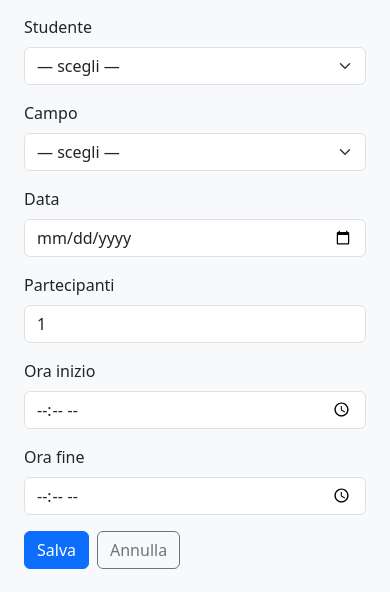
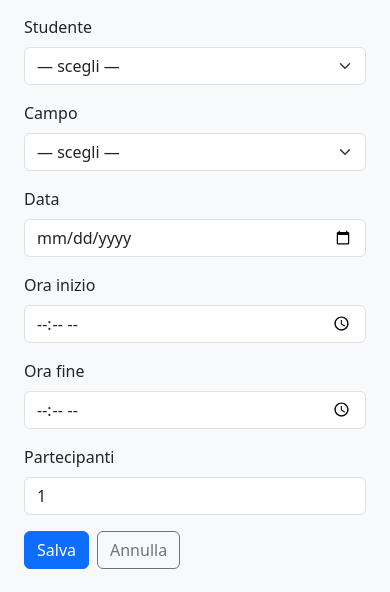
Before and after one commit to Alepulzo/Web_campisportivi, a PHP site: page /admin/gestisci-prenotazione.php in a window 390 px wide. Shown: the part 117-709 px from the top of the page. Run offline with PHP 8.4, Linux system fonts and the light colour scheme; the visitor is signed in with stand-in values (Sample User, id 1); data that the repository does not hold is empty; some libraries are stand-ins or nearby versions.

Commit message:
fix: form admin a tutta larghezza e responsive

```diff
--- a/css/style.css
+++ b/css/style.css
@@ -13,8 +13,3 @@ textarea:focus {
     outline: 2px solid #0d6efd;
     outline-offset: 2px;
 }
-
-/* Le immagini dei campi riempiono lo spazio della card senza deformarsi */
-.card-img-top {
-    object-fit: cover;
-}
--- a/template/admin/form-prenotazione.php
+++ b/template/admin/form-prenotazione.php
@@ -8,12 +8,12 @@ $modifica     = !empty($prenotazione["idprenotazione"]);
 
 <h1 class="h3 mb-4"><?php echo $modifica ? "Modifica prenotazione" : "Aggiungi prenotazione"; ?></h1>
 
-<form method="post" action="<?php echo BASE_URL; ?>admin/processa-prenotazione.php" class="row g-3" style="max-width: 720px;">
+<form method="post" action="<?php echo BASE_URL; ?>admin/processa-prenotazione.php" class="row g-3">
 
     <!-- idprenotazione nascosto: vuoto = nuova, pieno = modifica -->
     <input type="hidden" name="idprenotazione" value="<?php echo htmlspecialchars($prenotazione["idprenotazione"]); ?>" />
 
-    <div class="col-md-6">
+    <div class="col-12 col-md-6">
         <label for="utente" class="form-label">Studente</label>
         <select class="form-select" id="utente" name="utente" required>
             <option value="">— scegli —</option>
@@ -26,7 +26,7 @@ $modifica     = !empty($prenotazione["idprenotazione"]);
         </select>
     </div>
 
-    <div class="col-md-6">
+    <div class="col-12 col-md-6">
         <label for="campo" class="form-label">Campo</label>
         <select class="form-select" id="campo" name="campo" required>
             <option value="">— scegli —</option>
@@ -39,28 +39,28 @@ $modifica     = !empty($prenotazione["idprenotazione"]);
         </select>
     </div>
 
-    <div class="col-md-6">
+    <div class="col-12 col-md-3">
         <label for="dataprenotazione" class="form-label">Data</label>
         <input type="date" class="form-control" id="dataprenotazione" name="dataprenotazione"
                required value="<?php echo htmlspecialchars($prenotazione["dataprenotazione"]); ?>" />
     </div>
 
-    <div class="col-md-2">
-        <label for="numpartecipanti" class="form-label">Partecipanti</label>
-        <input type="number" class="form-control" id="numpartecipanti" name="numpartecipanti"
-               min="1" required value="<?php echo htmlspecialchars($prenotazione["numpartecipanti"]); ?>" />
-    </div>
-
-    <div class="col-md-2">
+    <div class="col-12 col-md-3">
         <label for="orainizio" class="form-label">Ora inizio</label>
         <input type="time" class="form-control" id="orainizio" name="orainizio"
                required value="<?php echo substr($prenotazione["orainizio"], 0, 5); ?>" />
     </div>
 
-    <div class="col-md-2">
+    <div class="col-12 col-md-3">
         <label for="orafine" class="form-label">Ora fine</label>
         <input type="time" class="form-control" id="orafine" name="orafine"
                required value="<?php echo substr($prenotazione["orafine"], 0, 5); ?>" />
+    </div>
+
+    <div class="col-12 col-md-3">
+        <label for="numpartecipanti" class="form-label">Partecipanti</label>
+        <input type="number" class="form-control" id="numpartecipanti" name="numpartecipanti"
+               min="1" required value="<?php echo htmlspecialchars($prenotazione["numpartecipanti"]); ?>" />
     </div>
 
     <div class="col-12 d-flex gap-2">
```
Also changed, not shown: template/admin/form-campo.php (+7 -7 lines).
